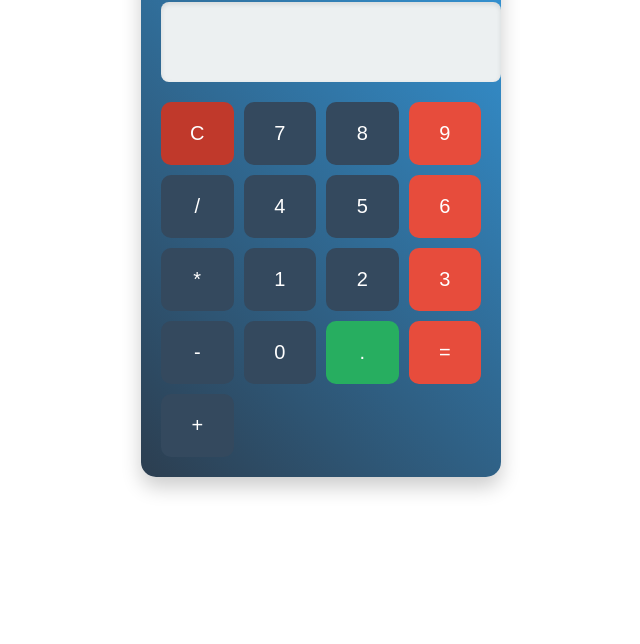
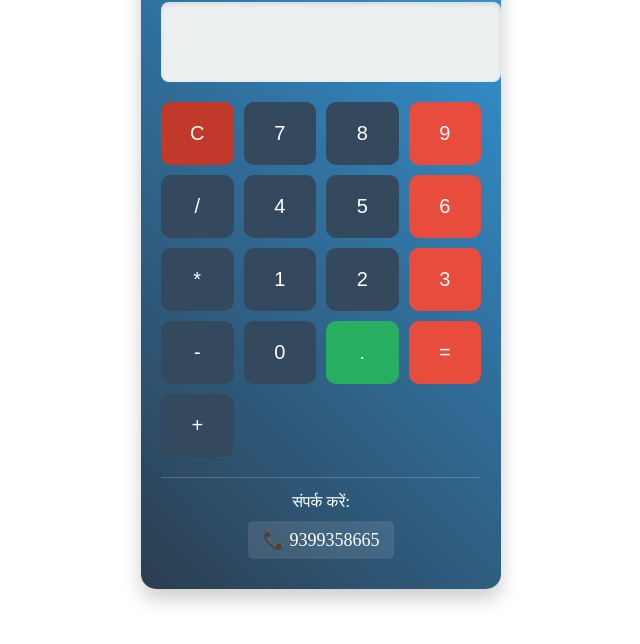
Before and after one commit to nareshkumar-1999/online-calculeter, a plain HTML site: page index.html in a window 1280 px wide. Shown: the part 132-776 px from the top of the page, without its empty margins (319-959 px from the left). Drawn offline with Linux system fonts and the light colour scheme.

Commit message:
new update
bug fix

```diff
--- a/index.html
+++ b/index.html
@@ -29,6 +29,10 @@
             <button onclick="calculate()">=</button>
             <button onclick="appendOperator('+')">+</button>
         </div>
+        <div class="contact-info">
+            <p>संपर्क करें:</p>
+            <a href="tel:9399358665" class="phone-number">📞 9399358665</a>
+        </div>
     </div>
     <script src="script.js"></script>
 </body>
--- a/style.css
+++ b/style.css
@@ -69,3 +69,33 @@ button:first-child {
     text-shadow: 2px 2px 4px rgba(0,0,0,0.3);
     font-family: Arial, sans-serif;
 }
+
+.contact-info {
+    margin-top: 20px;
+    text-align: center;
+    padding: 10px;
+    border-top: 1px solid rgba(255, 255, 255, 0.2);
+}
+
+.contact-info p {
+    color: #ffffff;
+    margin: 5px 0;
+    font-size: 16px;
+}
+
+.phone-number {
+    display: inline-block;
+    color: #ffffff;
+    text-decoration: none;
+    font-size: 18px;
+    padding: 8px 15px;
+    background: rgba(255, 255, 255, 0.1);
+    border-radius: 5px;
+    margin-top: 5px;
+    transition: all 0.3s ease;
+}
+
+.phone-number:hover {
+    background: rgba(255, 255, 255, 0.2);
+    transform: scale(1.05);
+}
```
